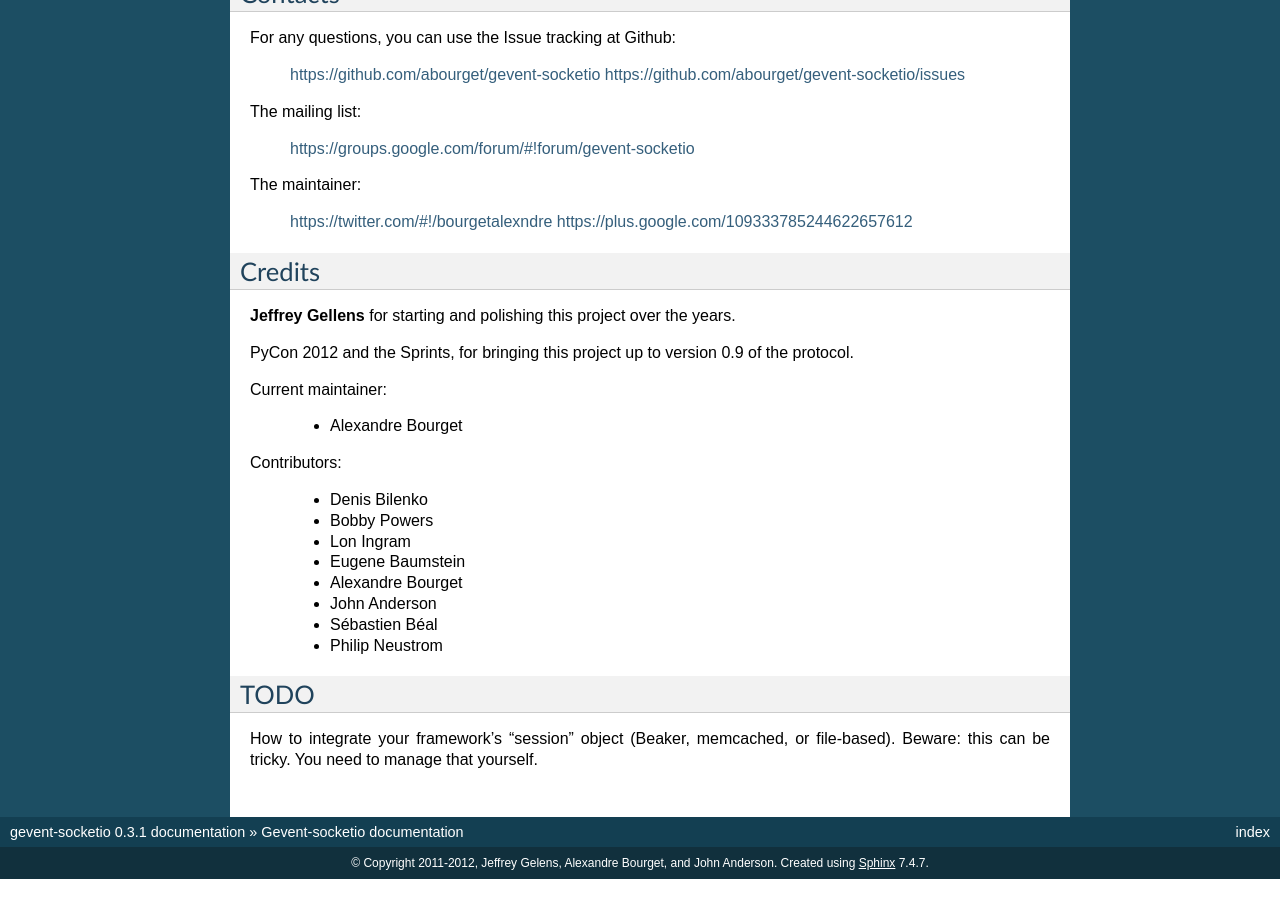
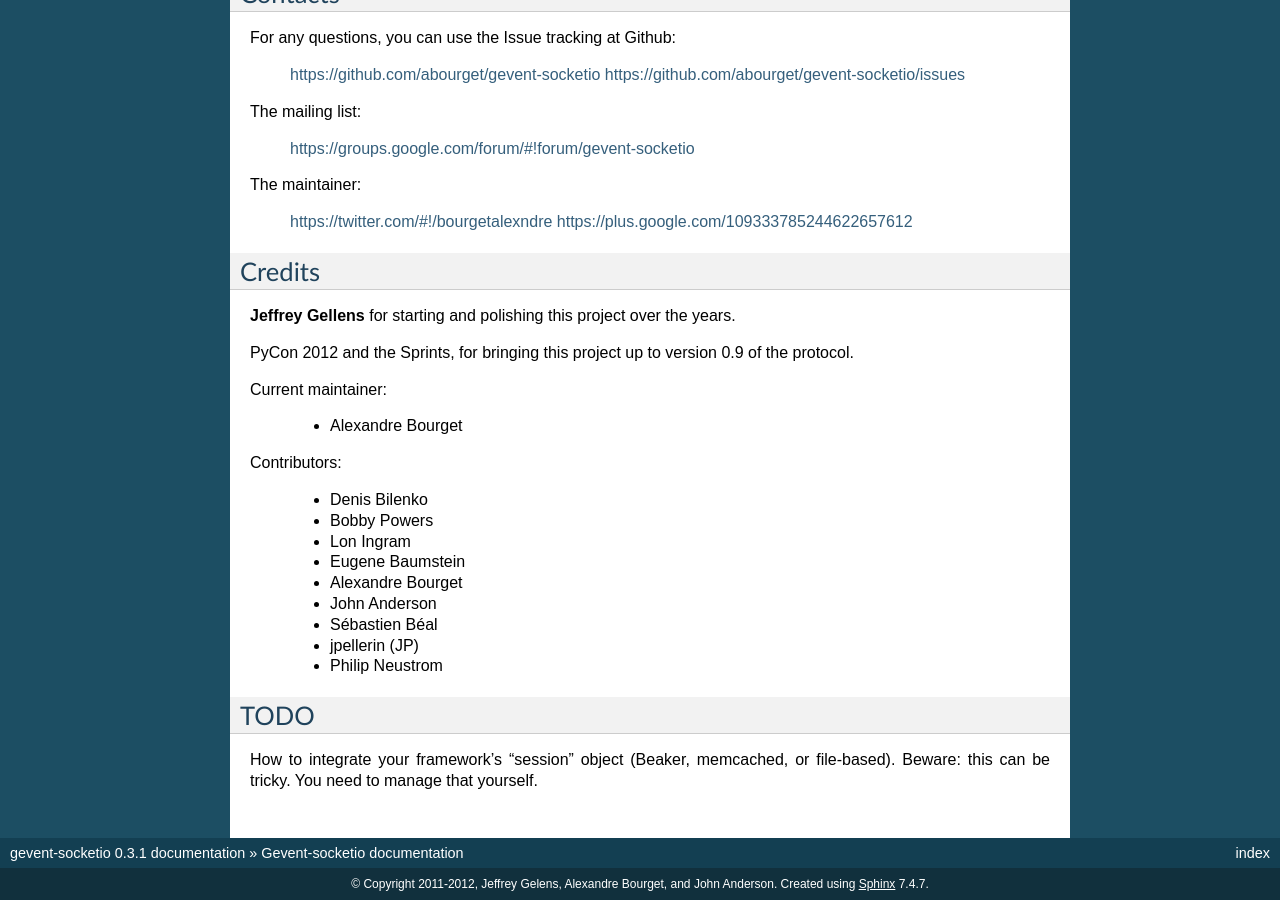
Before and after one commit to abourget/gevent-socketio, a Sphinx documentation site: the page built from docs/source/index.rst, in a window 1280 px wide and 900 px high, scrolled down 3889 px. Built offline with Sphinx 7.4.7, drawn with Linux system fonts in a browser that asks for light colours; before the commit the page ends 4768 px from its top, so only the background shows below that.

Commit message:
Added jpellerin to contributors.

```diff
--- a/docs/source/index.rst
+++ b/docs/source/index.rst
@@ -297,6 +297,7 @@ Contributors:
  * Alexandre Bourget
  * John Anderson
  * Sébastien Béal
+ * jpellerin (JP)
  * Philip Neustrom
 
 
```
